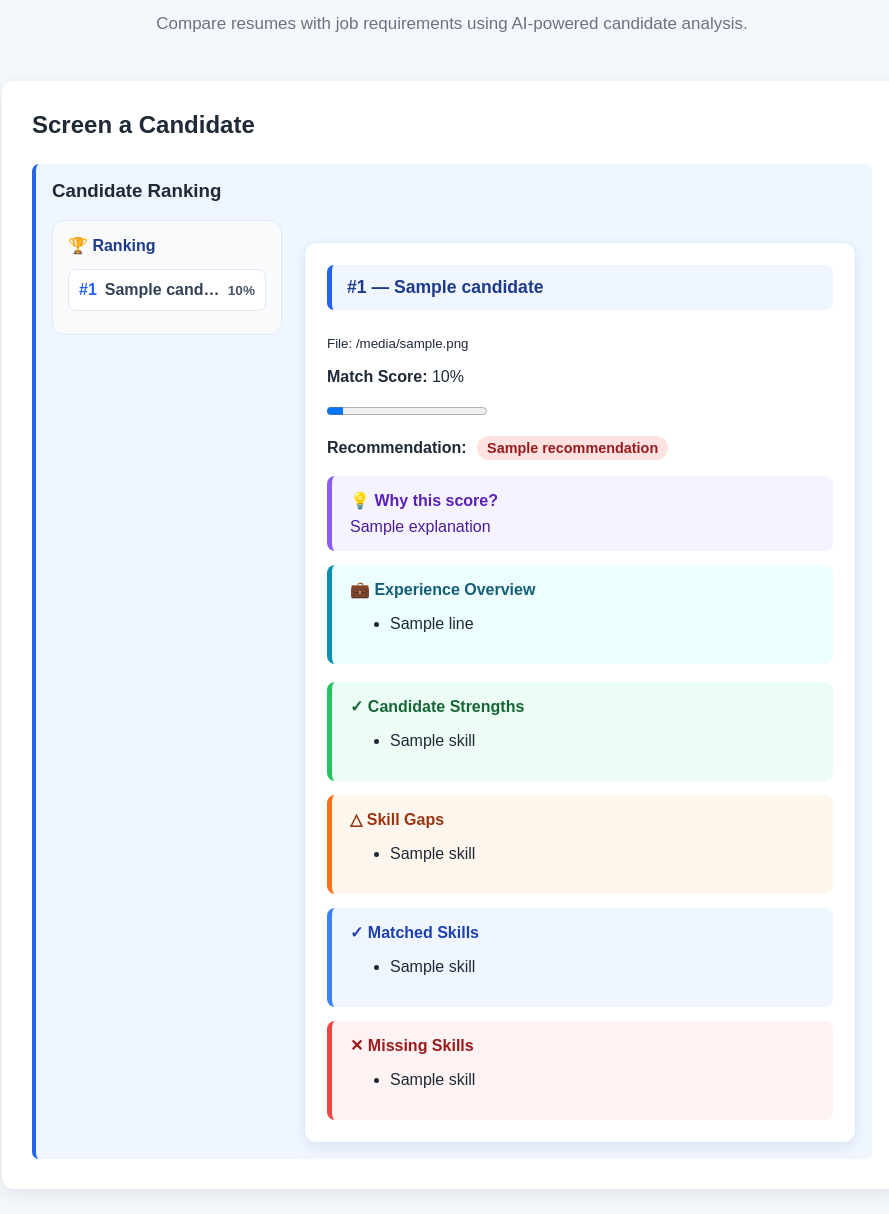
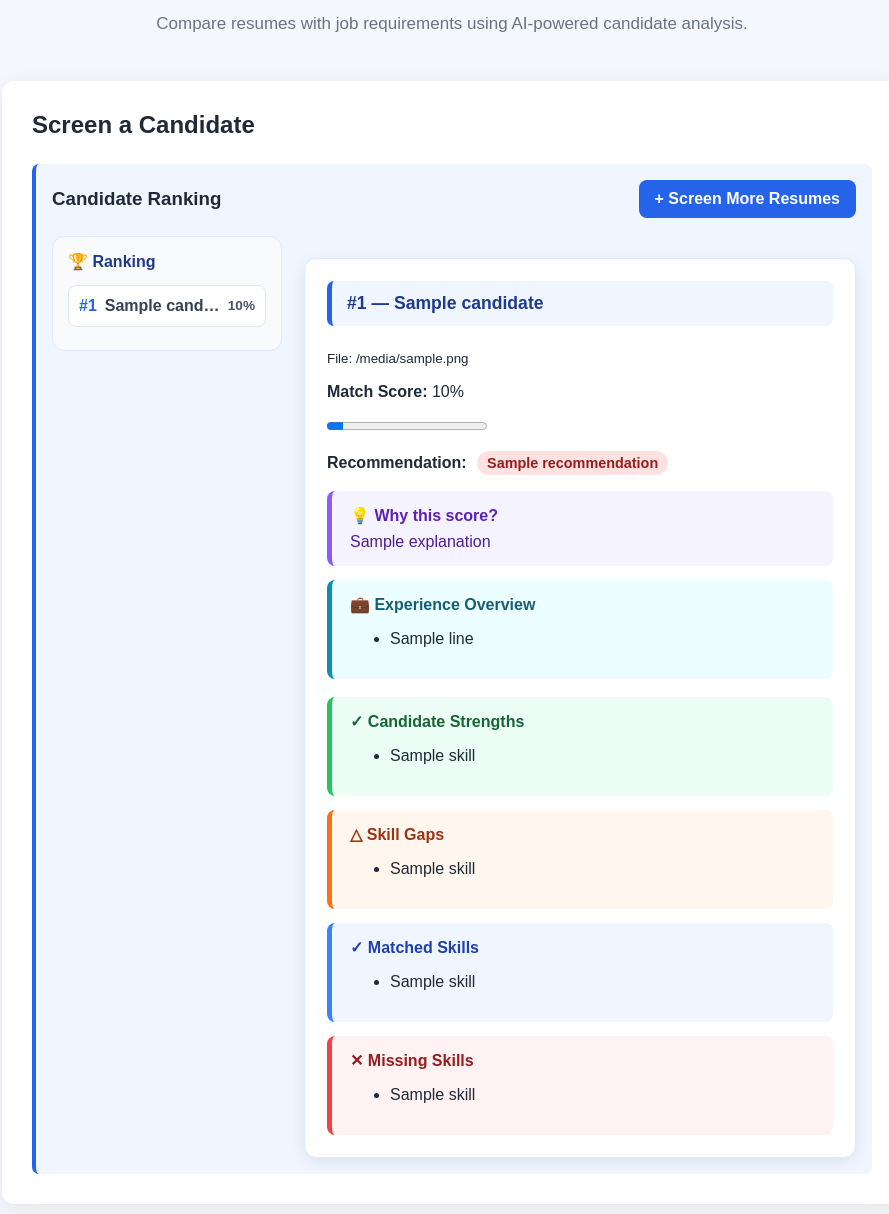
Before and after one commit to barokoushik/ai-resume-screening, a Flask app: template templates/index.html in a window 1280 px wide. Shown: the part 197-1411 px from the top of the page, without its empty margins (188-1077 px from the left). Run offline with Flask 3, Linux system fonts and the light colour scheme; the template is opened without the code that fills it: most values are stand-ins (such as "Sample title", 1, 10 or a date in 2020).

Commit message:
feat: add screen more resumes action to results dashboard

```diff
--- a/static/style.css
+++ b/static/style.css
@@ -416,3 +416,42 @@ footer {
     margin: 0;
     color: #164e63;
 }
+
+.results-header {
+    display: flex;
+    justify-content: space-between;
+    align-items: center;
+    gap: 16px;
+    margin-bottom: 18px;
+}
+
+.results-header h3 {
+    margin: 0;
+}
+
+.screen-more-btn {
+    display: inline-block;
+    padding: 10px 16px;
+    background: #2563eb;
+    color: white;
+    text-decoration: none;
+    border-radius: 8px;
+    font-weight: 600;
+    transition: 0.2s ease;
+}
+
+.screen-more-btn:hover {
+    background: #1d4ed8;
+    transform: translateY(-1px);
+}
+
+@media (max-width: 650px) {
+    .results-header {
+        flex-direction: column;
+        align-items: stretch;
+    }
+
+    .screen-more-btn {
+        text-align: center;
+    }
+}
--- a/templates/index.html
+++ b/templates/index.html
@@ -76,9 +76,16 @@
 
 {% if candidate_results %}
 <div class="result-message">
-    <h3>Candidate Ranking</h3>
+
+    <div class="results-header">
+        <h3>Candidate Ranking</h3>
+
+        <a href="/" class="screen-more-btn">
+            + Screen More Resumes
+        </a>
+    </div>
+
     <div class="results-layout">
-
     <aside class="ranking-sidebar">
         <h4>🏆 Ranking</h4>
 
```
